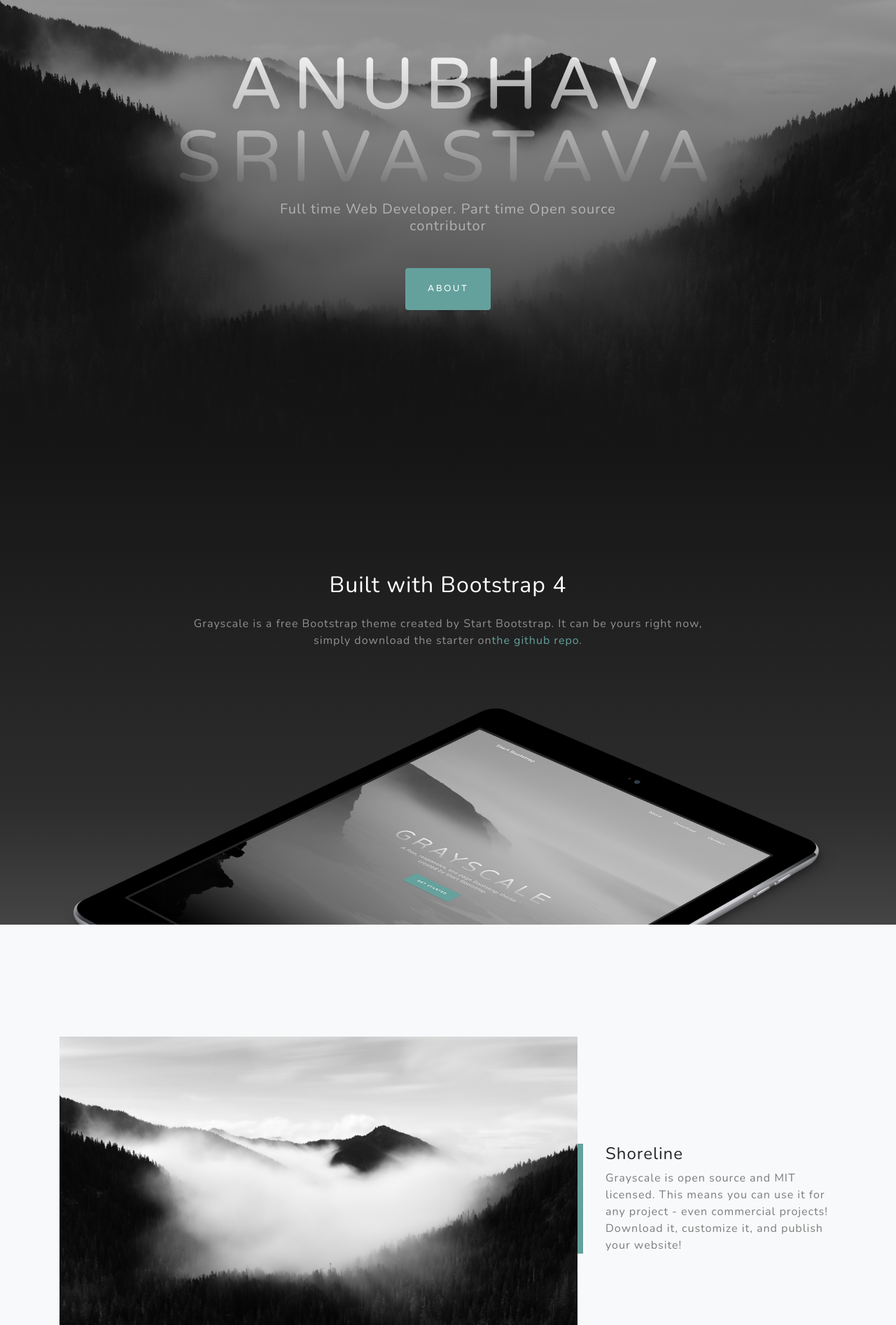
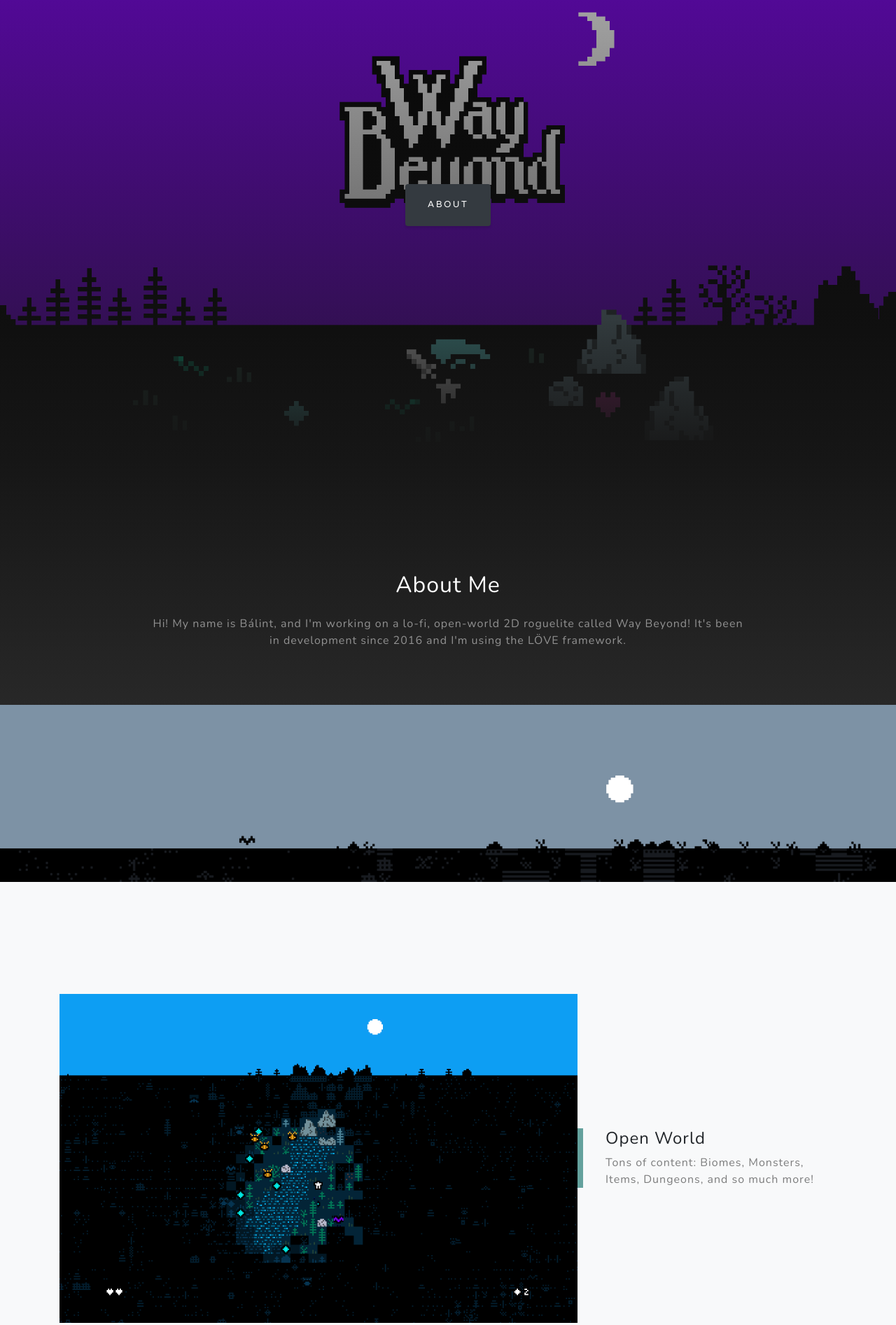
Before and after one commit to tannerbyers/WayBeyondUI, a Gatsby site: page / in a window 1280 px wide. Shown: the part 143-2036 px from the top of the page at 70% size. Built offline with nearby package versions, Linux system fonts and the light colour scheme; Gatsby itself is replaced by a stand-in of ours.

Commit message:
added base stuff for way beyond

```diff
--- a/config.js
+++ b/config.js
@@ -1,6 +1,6 @@
 module.exports = {
-  siteTitle: 'Gatsby Starter Grayscale', // <title>
-  manifestName: 'Grayscale',
+  siteTitle: 'Way Beyond', // <title>
+  manifestName: 'Way Beyond',
   manifestShortName: 'Landing', // max 12 characters
   manifestStartUrl: '/',
   manifestBackgroundColor: '#663399',
@@ -8,33 +8,28 @@
   manifestDisplay: 'standalone',
   manifestIcon: 'src/assets/img/website-icon.png',
   pathPrefix: `/gatsby-starter-grayscale/`, // This path is subpath of your hosting https://domain/portfolio
-  heading: 'Anubhav Srivastava',
-  subHeading: 'Full time Web Developer. Part time Open source contributor  ',
+  heading: '',
+  subHeading: '',
 
   // social
   socialLinks: [
     {
       icon: 'fa-github',
       name: 'Github',
-      url: 'https://github.com/anubhavsrivastava',
+      url: 'https://github.com/tannerbyers',
     },
     {
       icon: 'fa-linkedin-in',
       name: 'Linkedin',
-      url: 'https://linkedin.com/in/theanubhav/',
+      url: 'https://linkedin.com/in/tannerbyers/',
     },
     {
       icon: 'fa-twitter',
       name: 'Twitter',
-      url: 'https://twitter.com/onlyanubhav',
-    },
-    {
-      icon: 'fa-facebook-f',
-      name: 'Facebook',
-      url: 'https://facebook.com/theanubhav',
+      url: 'https://twitter.com/',
     },
   ],
-  email: 'anubhav.srivastava00@gmail.com',
+  email: 'something@gmail.com',
   phone: '000-00000',
-  address: '305 Del Sol, Sunnyvale, CA',
+  address: 'Arada tér 4, Esztergom, Budapest 2500 Hungary',
 };
--- a/src/assets/sass/_masthead.scss
+++ b/src/assets/sass/_masthead.scss
@@ -10,7 +10,7 @@
       #{fade-out($black, 0.3)} 75%,
       $black 100%
     ),
-    url('../images/bg-masthead.jpg');
+    url('../images/bg-masthead.png');
   background-position: center;
   background-repeat: no-repeat;
   background-attachment: scroll;
--- a/src/pages/index.js
+++ b/src/pages/index.js
@@ -9,16 +9,19 @@
 import Subscribe from '../components/Subscribe';
 import Header from '../components/Header';
 
-import ipad from '../assets/images/ipad.png';
+import ipad from '../assets/images/aboutnew.jpg';
 import demoImage1 from '../assets/images/demo-image-01.jpg';
 import demoImage2 from '../assets/images/demo-image-02.jpg';
-import bgMaster from '../assets/images/bg-masthead.jpg';
+import bgMaster from '../assets/images/bg-masthead.png';
+
+import pic1 from '../assets/images/pic1.png';
+import pic2 from '../assets/images/pic2.png';
+import pic3 from '../assets/images/pic3.png';
 
 const IndexPage = () => (
   <Layout>
     <Header />
-
-    <header className="masthead">
+    <header className="masthead ">
       <div className="container d-flex h-100 align-items-center">
         <div className="mx-auto text-center">
           <h1 className="mx-auto my-0 text-uppercase">{config.heading}</h1>
@@ -26,7 +29,7 @@
             {config.subHeading}
           </h2>
           <Scroll type="id" element="about">
-            <a href="#about" className="btn btn-primary">
+            <a href="#about" className="btn btn-dark mt-4">
               About
             </a>
           </Scroll>
@@ -35,21 +38,18 @@
     </header>
 
     <section id="about" className="about-section text-center">
-      <div className="container">
+      <div>
         <div className="row">
           <div className="col-lg-8 mx-auto">
-            <h2 className="text-white mb-4">Built with Bootstrap 4</h2>
+            <h2 className="text-white mb-4">About Me</h2>
             <p className="text-white-50">
-              Grayscale is a free Bootstrap theme created by Start Bootstrap. It
-              can be yours right now, simply download the starter on
-              <a href="https://github.com/anubhavsrivastava/gatsby-starter-grayscale">
-                the github repo
-              </a>
-              .
+              Hi! My name is Bálint, and I'm working on a lo-fi, open-world 2D
+              roguelite called Way Beyond! It's been in development since 2016
+              and I'm using the LÖVE framework.
             </p>
           </div>
         </div>
-        <img src={ipad} className="img-fluid" alt="" />
+        <img src={ipad} className="img-fluid w100" alt="" />
       </div>
     </section>
 
@@ -57,15 +57,14 @@
       <div className="container">
         <div className="row align-items-center no-gutters mb-4 mb-lg-5">
           <div className="col-xl-8 col-lg-7">
-            <img className="img-fluid mb-3 mb-lg-0" src={bgMaster} alt="" />
+            <img className="img-fluid mb-3 mb-lg-0" src={pic1} alt="" />
           </div>
           <div className="col-xl-4 col-lg-5">
             <div className="featured-text text-center text-lg-left">
-              <h4>Shoreline</h4>
+              <h4>Open World</h4>
               <p className="text-black-50 mb-0">
-                Grayscale is open source and MIT licensed. This means you can
-                use it for any project - even commercial projects! Download it,
-                customize it, and publish your website!
+                Tons of content:
+                Biomes, Monsters, Items, Dungeons, and so much more!
               </p>
             </div>
           </div>
@@ -73,16 +72,15 @@
 
         <div className="row justify-content-center no-gutters mb-5 mb-lg-0">
           <div className="col-lg-6">
-            <img className="img-fluid" src={demoImage1} alt="" />
+            <img className="img-fluid" src={pic2} alt="" />
           </div>
           <div className="col-lg-6">
             <div className="bg-black text-center h-100 project">
               <div className="d-flex h-100">
                 <div className="project-text w-100 my-auto text-center text-lg-left">
-                  <h4 className="text-white">Misty</h4>
+                  <h4 className="text-white">Forest</h4>
                   <p className="mb-0 text-white-50">
-                    An example of where you can put an image of a project, or
-                    anything else, along with a description.
+                    I dont have anything for this yet but will add as I work more on it
                   </p>
                   <hr className="d-none d-lg-block mb-0 ml-0" />
                 </div>
@@ -93,13 +91,13 @@
 
         <div className="row justify-content-center no-gutters">
           <div className="col-lg-6">
-            <img className="img-fluid" src={demoImage2} alt="" />
+            <img className="img-fluid" src={pic3} alt="" />
           </div>
           <div className="col-lg-6 order-lg-first">
             <div className="bg-black text-center h-100 project">
               <div className="d-flex h-100">
                 <div className="project-text w-100 my-auto text-center text-lg-right">
-                  <h4 className="text-white">Mountains</h4>
+                  <h4 className="text-white">Desert</h4>
                   <p className="mb-0 text-white-50">
                     Another example of a project with its respective
                     description. These sections work well responsively as well,
```
Also changed, not shown: src/assets/images/about.png (added), src/assets/images/aboutnew.jpg (added), src/assets/images/bg-masthead.png (added), src/assets/images/pic1.png (added), src/assets/images/pic2.png (added), src/assets/images/pic3.png (added), 1 other file.
